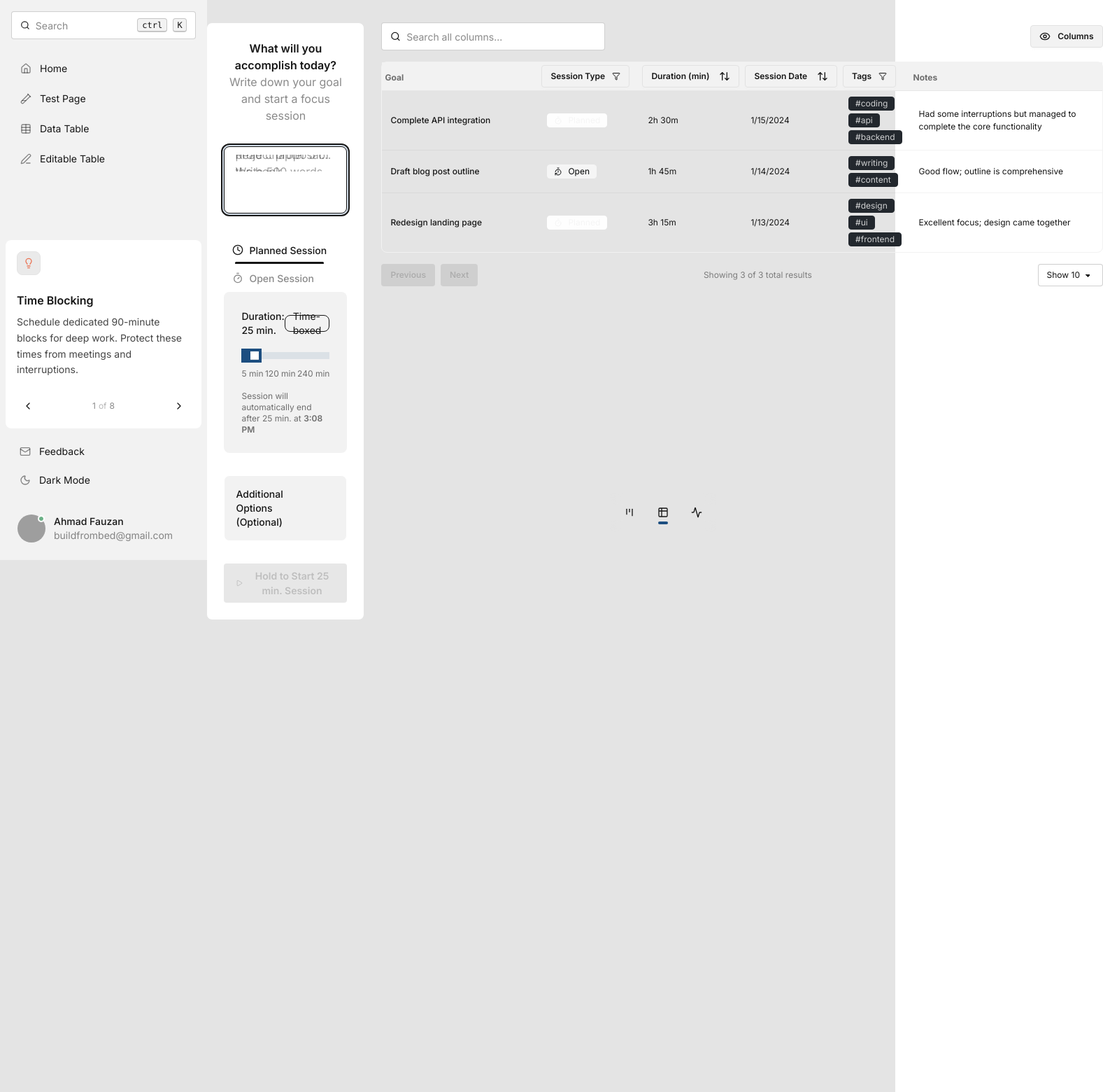
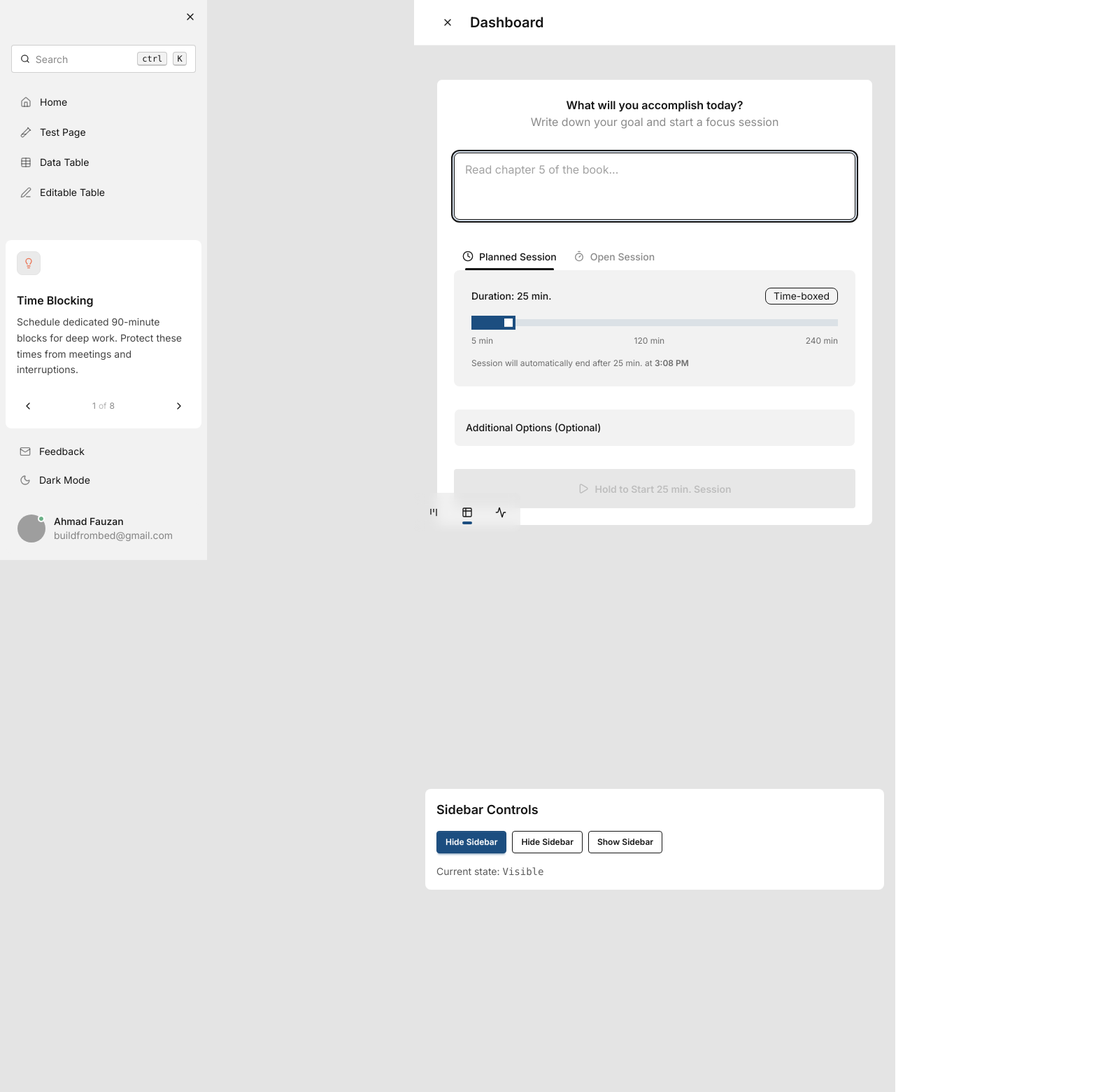
Before and after one commit to vaujan/deepflow, a Next.js app: page / in a window 1280 px wide. Shown: the top 1560 px of the page at 70% size, 1577 px wide, since content can reach past the window. Built offline with nearby package versions, Linux system fonts and the light colour scheme; grey boxes are pictures that could not be loaded.

Commit message:
wip: collapsible sidebar

```diff
--- a/src/app/layout.tsx
+++ b/src/app/layout.tsx
@@ -2,6 +2,7 @@ import type { Metadata } from "next";
 import { Inter } from "next/font/google";
 import "./globals.css";
 import { ThemeProvider } from "../contexts/ThemeContext";
+import { SidebarProvider } from "../contexts/SidebarContext";
 
 const inter = Inter({
 	variable: "--font-inter",
@@ -21,7 +22,9 @@ export default function RootLayout({
 	return (
 		<html lang="en">
 			<body className={`${inter.variable} font-sans antialiased`}>
-				<ThemeProvider>{children}</ThemeProvider>
+				<ThemeProvider>
+					<SidebarProvider>{children}</SidebarProvider>
+				</ThemeProvider>
 			</body>
 		</html>
 	);
--- a/src/app/page.tsx
+++ b/src/app/page.tsx
@@ -1,26 +1,52 @@
+"use client";
+
 import Dock from "@/src/components/ui/dock";
 import SessionCard from "@/src/components/ui/session-card";
 import Sidebar from "@/src/components/ui/sidebar";
+import { SidebarToggle } from "@/src/components/ui/sidebar-toggle";
+import { SidebarExampleUsage } from "@/src/components/ui/sidebar-example-usage";
+import { useSidebar } from "@/src/contexts/SidebarContext";
 import React from "react";
 import { DataTable } from "../components/ui/data-table";
 
 export default function Page() {
+	const { isHidden } = useSidebar();
+
 	return (
-		<div className="min-h-screen bg-base-300 flex flex-col lg:flex-row">
+		<div className="min-h-screen bg-base-300 w-full flex flex-col lg:flex-row">
 			<Sidebar />
 			{/* Container */}
-			<main className="w-full relative flex flex-col gap-4 flex-1 items-center justify-start">
+			<main
+				className={`w-full relative  flex flex-col gap-4 flex-1items-center justify-start transition-all duration-500 ease-in-out transform ${
+					isHidden ? "lg:ml-0" : "lg:ml-74"
+				}`}
+			>
+				{/* Header with sidebar toggle */}
+				<div className="w-full flex-1 px-8 py-4 border-b border-base-200 bg-base-100">
+					<div className="flex items-center gap-4">
+						<SidebarToggle variant="ghost" size="sm" />
+						<h1 className="text-xl font-semibold text-base-content">
+							Dashboard
+						</h1>
+					</div>
+				</div>
+
 				<div className="flex w-full h-full flex-col">
 					<div className="max-w-8xl items-start justify-center h-full flex gap-6 w-full px-8 py-8">
 						<SessionCard />
 						{/* <SessionTable /> */}
-						<DataTable />
+						{/* <DataTable /> */}
 						{/* <SessionGraph /> */}
 					</div>
 				</div>
 
 				{/* Widgets layout */}
 				<div className="min-h-screen w-full justify-center items-center flex flex-col gap-4 ">
+					{/* Sidebar Controls Demo */}
+					<div className="w-full px-4">
+						<SidebarExampleUsage />
+					</div>
+
 					{/* Kanban widget */}
 					{/* <div className="flex flex-col w-full h-fit px-4">
 						<div className="w-full h-128 rounded-box bg-base-100 border border-base-100"></div>
--- /dev/null
+++ b/src/components/ui/sidebar-example-usage.tsx
@@ -0,0 +1,33 @@
+"use client";
+
+import React from "react";
+import { useSidebar } from "../../contexts/SidebarContext";
+
+export function SidebarExampleUsage() {
+	const { isHidden, toggleSidebar, showSidebar, hideSidebar } = useSidebar();
+
+	return (
+		<div className="card bg-base-100 p-4 space-y-4">
+			<h3 className="text-lg font-semibold">Sidebar Controls</h3>
+
+			<div className="flex flex-wrap gap-2">
+				<button onClick={toggleSidebar} className="btn btn-primary btn-sm">
+					{isHidden ? "Show" : "Hide"} Sidebar
+				</button>
+
+				<button onClick={hideSidebar} className="btn btn-outline btn-sm">
+					Hide Sidebar
+				</button>
+
+				<button onClick={showSidebar} className="btn btn-outline btn-sm">
+					Show Sidebar
+				</button>
+			</div>
+
+			<div className="text-sm text-base-content/70">
+				Current state:{" "}
+				<span className="font-mono">{isHidden ? "Hidden" : "Visible"}</span>
+			</div>
+		</div>
+	);
+}
--- /dev/null
+++ b/src/components/ui/sidebar-toggle.tsx
@@ -0,0 +1,44 @@
+"use client";
+
+import React from "react";
+import { Menu, X } from "lucide-react";
+import { useSidebar } from "../../contexts/SidebarContext";
+
+interface SidebarToggleProps {
+	className?: string;
+	variant?: "default" | "ghost" | "outline";
+	size?: "sm" | "md" | "lg";
+}
+
+export function SidebarToggle({
+	className = "",
+	variant = "default",
+	size = "md",
+}: SidebarToggleProps) {
+	const { isHidden, toggleSidebar } = useSidebar();
+
+	const baseClasses = "btn btn-square transition-all duration-200";
+	const variantClasses = {
+		default: "btn-primary",
+		ghost: "btn-ghost",
+		outline: "btn-outline",
+	};
+	const sizeClasses = {
+		sm: "btn-sm",
+		md: "btn-md",
+		lg: "btn-lg",
+	};
+
+	const buttonClasses = `${baseClasses} ${variantClasses[variant]} ${sizeClasses[size]} ${className}`;
+
+	return (
+		<button
+			onClick={toggleSidebar}
+			className={buttonClasses}
+			title={isHidden ? "Show sidebar" : "Hide sidebar"}
+			aria-label={isHidden ? "Show sidebar" : "Hide sidebar"}
+		>
+			{isHidden ? <Menu className="w-4 h-4" /> : <X className="w-4 h-4" />}
+		</button>
+	);
+}
--- a/src/components/ui/sidebar.tsx
+++ b/src/components/ui/sidebar.tsx
@@ -14,10 +14,12 @@ import {
 	Moon,
 	Table,
 	Edit3,
+	Menu,
 } from "lucide-react";
 import { useTips, deepWorkTips } from "../../hooks/useTips";
 import Profile from "./profile";
 import { useTheme } from "../../contexts/ThemeContext";
+import { useSidebar } from "../../contexts/SidebarContext";
 
 interface SidebarItem {
 	label: string;
@@ -39,6 +41,7 @@ const navigationItems: SidebarItem[] = [
 ];
 
 export default function Sidebar() {
+	const { isHidden, toggleSidebar } = useSidebar();
 	const {
 		currentTipIndex,
 		isAnimating,
@@ -54,33 +57,64 @@ export default function Sidebar() {
 	const { theme, toggleTheme } = useTheme();
 
 	return (
-		<div className="lg:drawer-open">
-			<input id="my-drawer-2" type="checkbox" className="drawer-toggle" />
+		<div className="lg:drawer-open ">
+			<input id="my-drawer-2" type="checkbox" className="drawer-toggle " />
 
 			{/* Sidebar */}
-			<div className="drawer-side">
+			<div className="drawer-side w-full">
 				<label
 					htmlFor="my-drawer-2"
 					aria-label="close sidebar"
 					className="drawer-overlay"
 				></label>
 
-				<div className="bg-base-200 text-base-content min-h-full w-74 flex flex-col">
+				<div
+					className={`bg-base-200 text-base-content min-h-full w-74 flex flex-col transition-all duration-500 ease-in-out transform ${
+						isHidden
+							? "translate-x-[-100%] opacity-0 scale-95"
+							: "translate-x-0 opacity-100 scale-100"
+					}`}
+				>
+					{/* Toggle Button */}
+					<div className="flex justify-end p-2">
+						<button
+							onClick={toggleSidebar}
+							className="btn btn-ghost btn-sm btn-square transition-transform duration-300 hover:rotate-90"
+							title="Hide sidebar"
+						>
+							<X className="w-4 h-4" />
+						</button>
+					</div>
+
 					{/* Navigation Menu */}
 					<nav className="flex-1 p-2">
-						<ul className="menu space-y-2  h-full w-full ">
-							<label className="input mb-6 bg-base-100 hover:bg-base-200 border-1">
+						<ul className="menu space-y-2 h-full w-full">
+							<label
+								className={`input mb-6 bg-base-100 hover:bg-base-200 border-1 transition-all duration-300 ease-out transform ${
+									isHidden
+										? "opacity-0 translate-y-2"
+										: "opacity-100 translate-y-0"
+								}`}
+							>
 								<Search />
 								<input type="search" className="grow" placeholder="Search" />
 								<kbd className="kbd kbd-sm rounded-sm px-3">ctrl</kbd>
 								<kbd className="kbd kbd-sm rounded-sm">K</kbd>
 							</label>
 
-							{navigationItems.map((item) => (
-								<li key={item.href}>
+							{navigationItems.map((item, index) => (
+								<li
+									key={item.href}
+									className={`transition-all duration-300 ease-out transform ${
+										isHidden
+											? "opacity-0 translate-x-4"
+											: "opacity-100 translate-x-0"
+									}`}
+									style={{ transitionDelay: `${index * 50}ms` }}
+								>
 									<a
 										href={item.href}
-										className="flex border border-base-200  items-center gap-3 transition-colors duration-200"
+										className="flex border border-base-200 items-center gap-3 transition-colors duration-200"
 									>
 										<item.icon className="w-4 h-4 text-base-content/50" />
 										<span>{item.label}</span>
@@ -89,6 +123,7 @@ export default function Sidebar() {
 							))}
 						</ul>
 					</nav>
+
 					{/* Card bottom content */}
 					<div className="flex flex-col h-full p-2 gap-2">
 						{/* Tips card */}
@@ -198,7 +233,15 @@ export default function Sidebar() {
 						</ul>
 
 						{/* Profile bottom */}
-						<Profile />
+						<div
+							className={`transition-all duration-300 ease-out transform ${
+								isHidden
+									? "opacity-0 translate-y-2"
+									: "opacity-100 translate-y-0"
+							}`}
+						>
+							<Profile />
+						</div>
 					</div>
 				</div>
 			</div>
--- /dev/null
+++ b/src/contexts/SidebarContext.tsx
@@ -0,0 +1,44 @@
+"use client";
+
+import React, { createContext, useContext, useState, ReactNode } from "react";
+
+interface SidebarContextType {
+	isHidden: boolean;
+	toggleSidebar: () => void;
+	showSidebar: () => void;
+	hideSidebar: () => void;
+}
+
+const SidebarContext = createContext<SidebarContextType | undefined>(undefined);
+
+export function SidebarProvider({ children }: { children: ReactNode }) {
+	const [isHidden, setIsHidden] = useState(false);
+
+	const toggleSidebar = () => {
+		setIsHidden(!isHidden);
+	};
+
+	const showSidebar = () => {
+		setIsHidden(false);
+	};
+
+	const hideSidebar = () => {
+		setIsHidden(true);
+	};
+
+	return (
+		<SidebarContext.Provider
+			value={{ isHidden, toggleSidebar, showSidebar, hideSidebar }}
+		>
+			{children}
+		</SidebarContext.Provider>
+	);
+}
+
+export function useSidebar() {
+	const context = useContext(SidebarContext);
+	if (context === undefined) {
+		throw new Error("useSidebar must be used within a SidebarProvider");
+	}
+	return context;
+}
```
Also changed, not shown: 1 other file (tests, documents, lock files or other folders).
